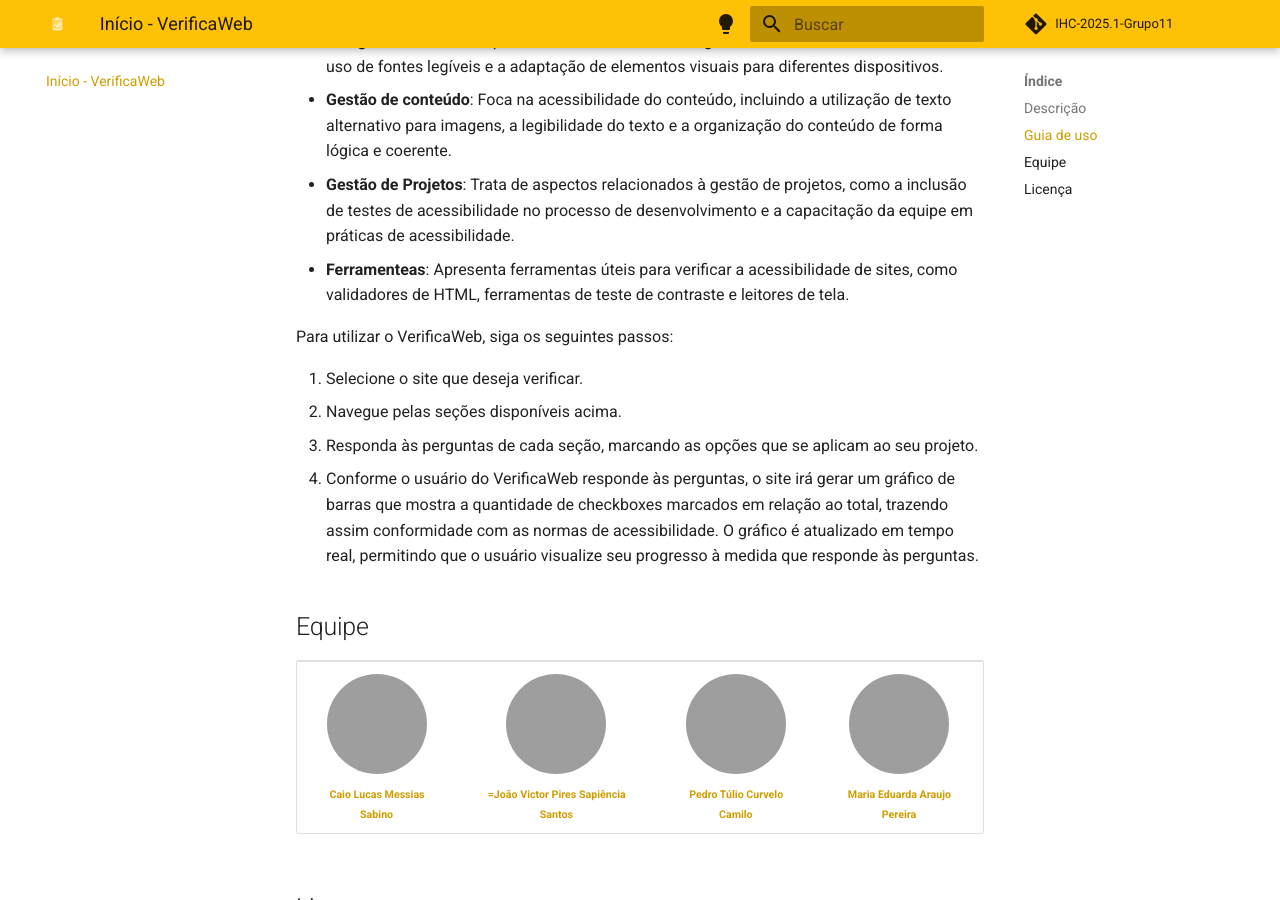
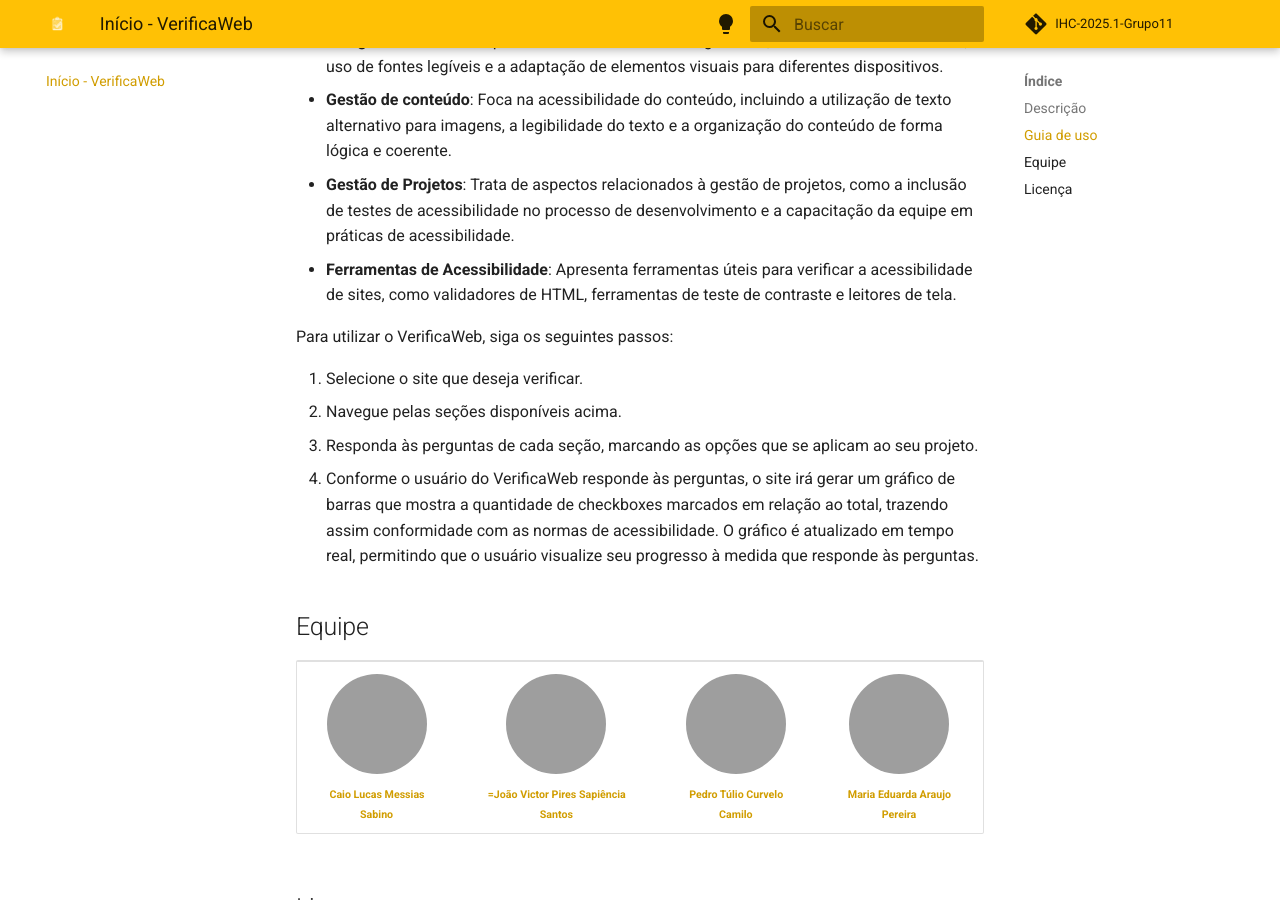
Before and after one commit to UnBIHC2025-1/IHC-2025.1-Grupo11, an MkDocs documentation site: the page built from docs/index.md, in a window 1280 px wide and 900 px high, scrolled down 791 px, cut to the strip 0-900 px from the top of the window. Built offline with MkDocs 1.6.1 and Material for MkDocs 9.7.7, drawn with Linux system fonts in a browser that asks for light colours; comment, search, counter and statistics services are not loaded; grey boxes are pictures that could not be loaded.

Commit message:
gramática

```diff
--- a/docs/index.md
+++ b/docs/index.md
@@ -14,7 +14,7 @@
 - **Design Visual**: Aborda questões relacionadas ao design visual, como o contraste de cores, o uso de fontes legíveis e a adaptação de elementos visuais para diferentes dispositivos.
 - **Gestão de conteúdo**: Foca na acessibilidade do conteúdo, incluindo a utilização de texto alternativo para imagens, a legibilidade do texto e a organização do conteúdo de forma lógica e coerente.
 - **Gestão de Projetos**: Trata de aspectos relacionados à gestão de projetos, como a inclusão de testes de acessibilidade no processo de desenvolvimento e a capacitação da equipe em práticas de acessibilidade.
-- **Ferramenteas**: Apresenta ferramentas úteis para verificar a acessibilidade de sites, como validadores de HTML, ferramentas de teste de contraste e leitores de tela.
+- **Ferramentas de Acessibilidade**: Apresenta ferramentas úteis para verificar a acessibilidade de sites, como validadores de HTML, ferramentas de teste de contraste e leitores de tela.
 
 
 Para utilizar o VerificaWeb, siga os seguintes passos:
```
